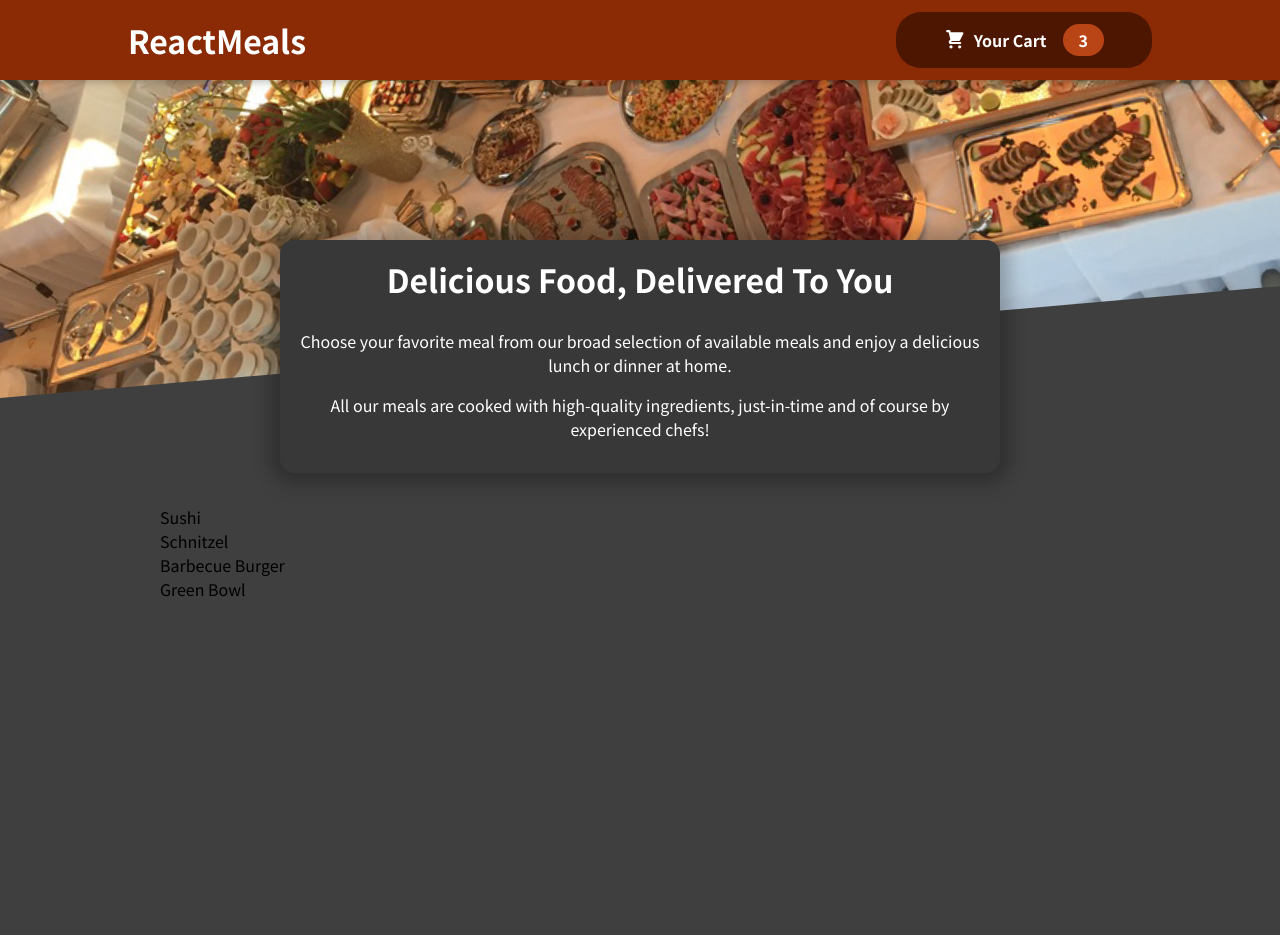
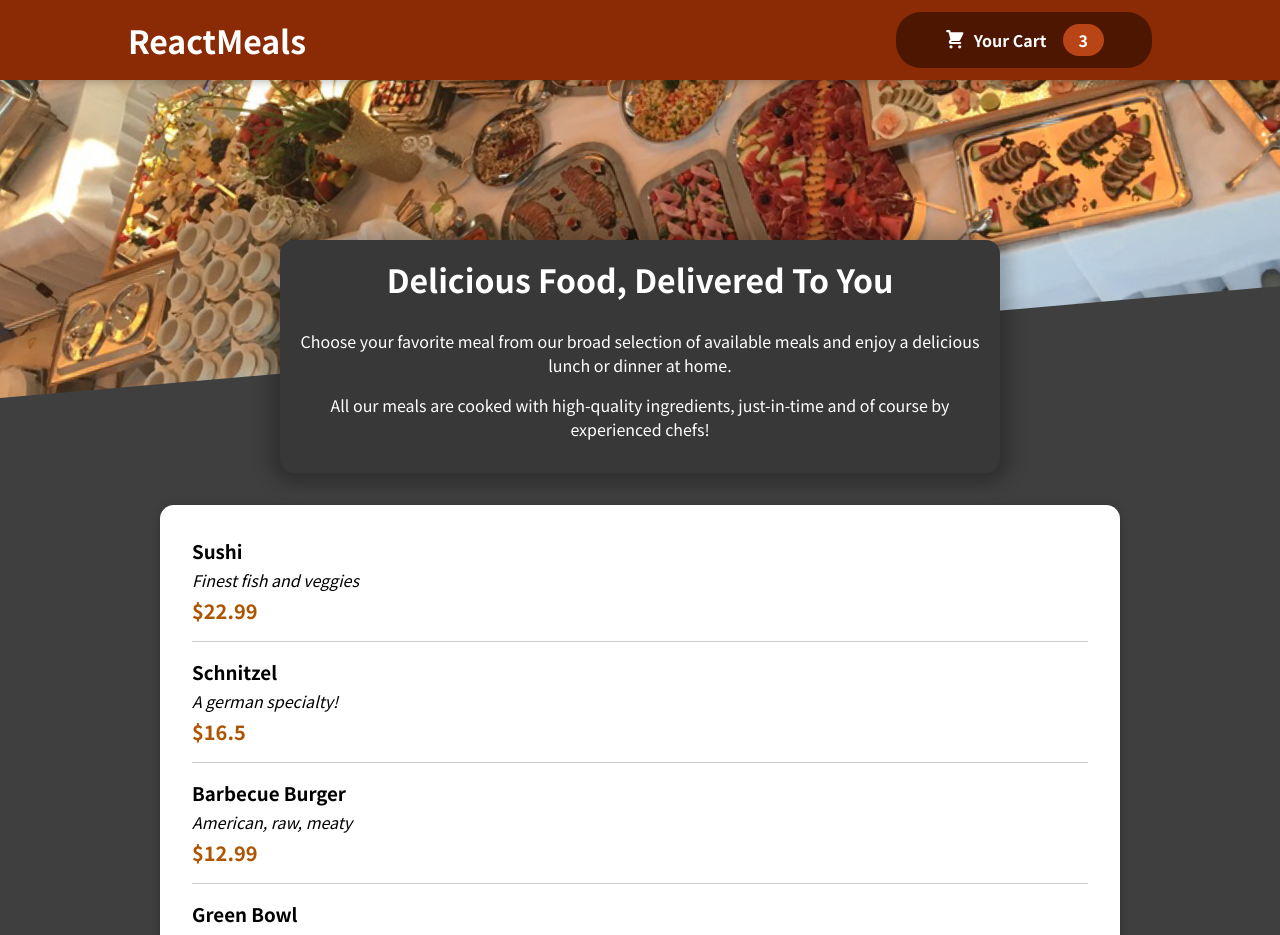
Before and after one commit to KunegundaKosek/Food-React, a React (Create React App) app: page / in a window 1280 px wide. Shown: the top 935 px of the page. Before the commit the page ends 800 px from the top, so only its background shows below. Built offline with nearby package versions, Linux system fonts and the light colour scheme.

Commit message:
Adding Individual Meal Items & Displaying Them

```diff
--- a/src/components/Meals/AvailableMeals.js
+++ b/src/components/Meals/AvailableMeals.js
@@ -1,5 +1,7 @@
 import React from 'react';
+import Card from '../UI/Card';
 import classes from './AvailableMeals.module.css';
+import MealItem from './MealItem/MealItem';
 
 const DUMMY_MEALS = [
   {
@@ -32,17 +34,22 @@
 
   const mealsList = DUMMY_MEALS.map((meal) => {
     return (
-      <li key={meal.id}>
-        {meal.name}
-      </li>
+      <MealItem
+        key={meal.id}
+        name={meal.name}
+        description={meal.description}
+        price={meal.price}
+       />
     );
   });
 
   return (
     <section className={classes.meals}>
-      <ul>
-        {mealsList}
-      </ul>
+      <Card>
+        <ul>
+          {mealsList}
+        </ul>
+      </Card>
     </section>
   );
 };
--- /dev/null
+++ b/src/components/Meals/MealItem/MealItem.js
@@ -0,0 +1,18 @@
+import classes from './MealItem.module.css';
+
+const MealItem = (props) => {
+    const price = `$${props.price}`;
+
+    return (
+        <li className={classes.meal}>
+            <div>
+                <h3>{props.name}</h3>
+                <div className={classes.description}>{props.description}</div>
+                <div className={classes.price}>{price}</div>
+            </div>
+            <div></div>
+        </li>
+    );
+};
+
+export default MealItem;
--- /dev/null
+++ b/src/components/Meals/MealItem/MealItem.module.css
@@ -0,0 +1,22 @@
+.meal {
+    display: flex;
+    justify-content: space-between;
+    margin: 1rem;
+    padding-bottom: 1rem;
+    border-bottom: 1px solid #ccc;
+}
+
+.meal h3 {
+    margin: 0 0 0.25rem 0;
+}
+
+.description {
+    font-style: italic;
+}
+
+.price {
+    margin-top: 0.25rem;
+    font-weight: bold;
+    color: #ad5502;
+    font-size: 1.25rem;
+}
--- /dev/null
+++ b/src/components/UI/Card.js
@@ -0,0 +1,10 @@
+import React from 'react';
+import classes from './Card.module.css';
+
+const Card = (props) => {
+  return (
+      <div className={classes.card}>{props.children}</div>
+  );
+};
+
+export default Card;
--- /dev/null
+++ b/src/components/UI/Card.module.css
@@ -0,0 +1,6 @@
+.card {
+    padding: 1rem;
+    box-shadow: 0 2px 8px rgba(0, 0, 0, 0.25);
+    border-radius: 14px;
+    background-color: white;
+}
```
